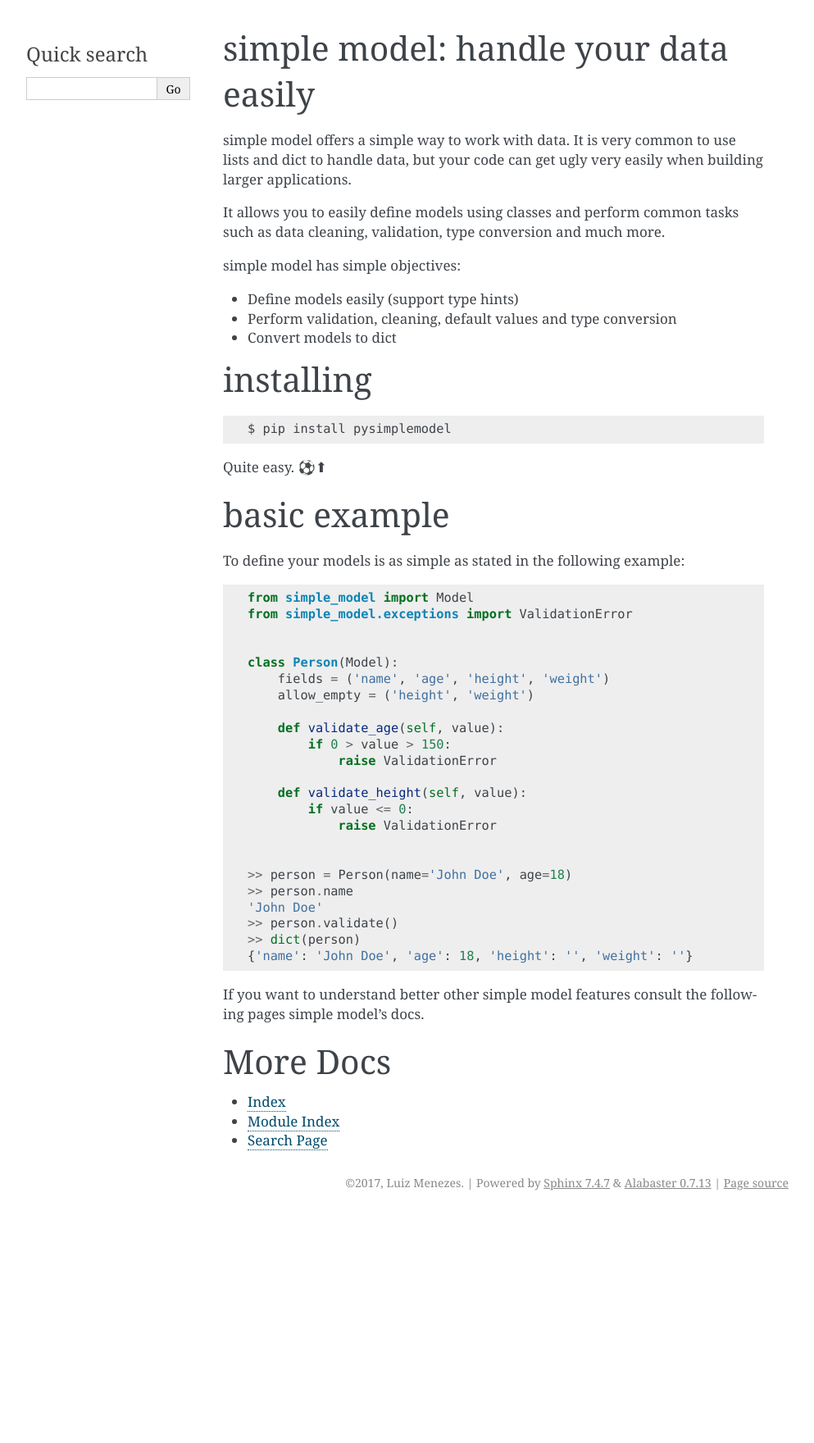
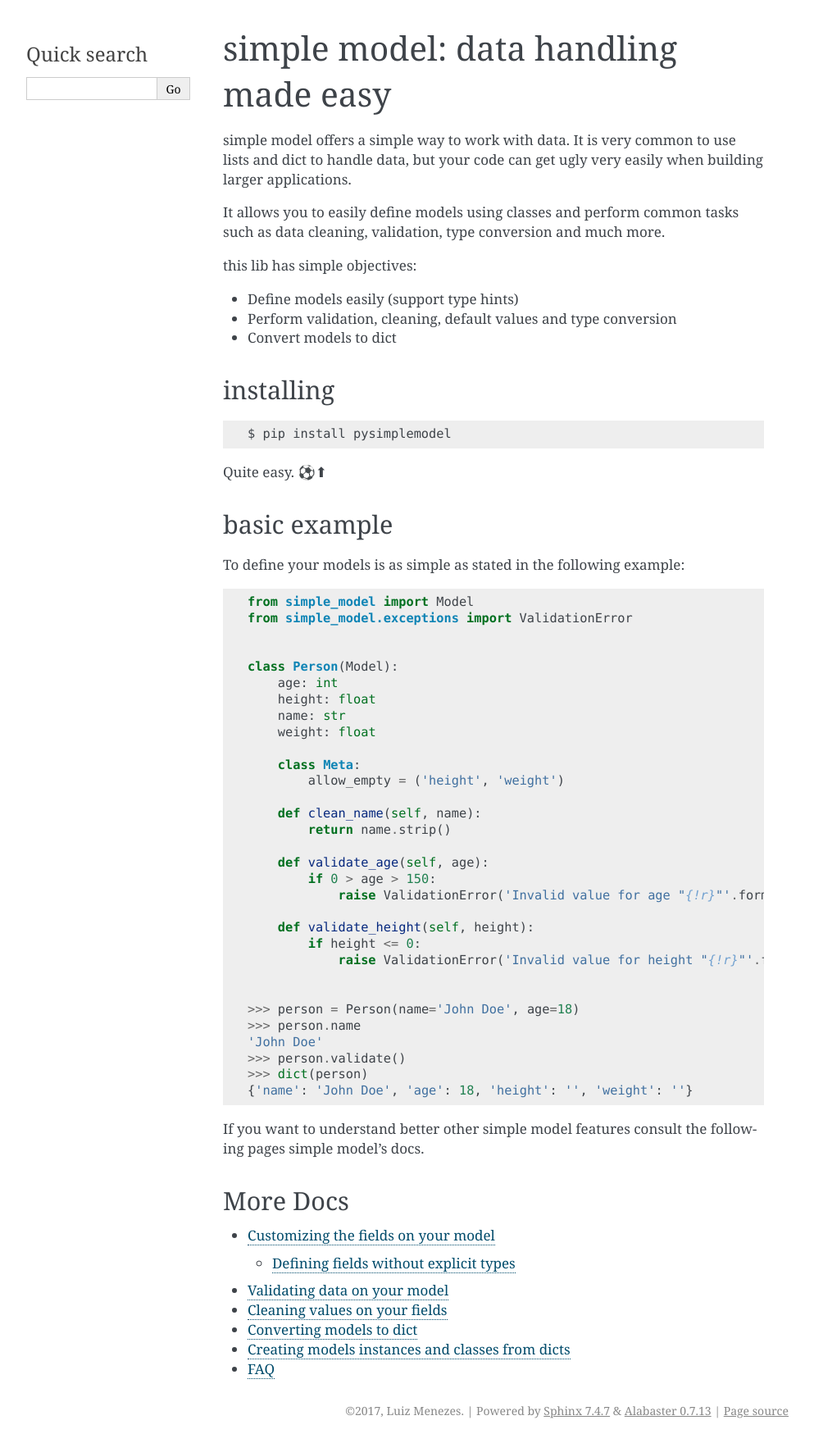
Before and after one commit to lamenezes/simple-model, a Sphinx documentation site: the page built from docs/source/index.rst, in a window 1280 px wide. Shown: the whole page at 82% size, without its empty margins (148-1141 px from the left). Built offline with Sphinx 7.4.7, drawn with Linux system fonts in a browser that asks for light colours; formulas are drawn with MathJax 3; before the commit the page ends 1482 px from its top, so only the background shows below that.

Commit message:
Improve docs: fix example + explain basic model fields + some sections stubs

```diff
--- a/docs/source/index.rst
+++ b/docs/source/index.rst
@@ -1,4 +1,5 @@
-simple model: handle your data easily
+=====================================
+simple model: data handling made easy
 =====================================
 
 simple model offers a simple way to work with data. It is very common to use
@@ -8,7 +9,7 @@ building larger applications.
 It allows you to easily define models using classes and perform common tasks
 such as data cleaning, validation, type conversion and much more.
 
-simple model has simple objectives:
+this lib has simple objectives:
 
 * Define models easily (support type hints)
 * Perform validation, cleaning, default values and type conversion
@@ -37,23 +38,31 @@ To define your models is as simple as stated in the following example:
 
 
     class Person(Model):
-        fields = ('name', 'age', 'height', 'weight')
-        allow_empty = ('height', 'weight')
+        age: int
+        height: float
+        name: str
+        weight: float
 
-        def validate_age(self, value):
-            if 0 > value > 150:
-                raise ValidationError
+        class Meta:
+            allow_empty = ('height', 'weight')
 
-        def validate_height(self, value):
-            if value <= 0:
-                raise ValidationError
+        def clean_name(self, name):
+            return name.strip()
+
+        def validate_age(self, age):
+            if 0 > age > 150:
+                raise ValidationError('Invalid value for age "{!r}"'.format(age))
+
+        def validate_height(self, height):
+            if height <= 0:
+                raise ValidationError('Invalid value for height "{!r}"'.format(age))
 
 
-    >> person = Person(name='John Doe', age=18)
-    >> person.name
+    >>> person = Person(name='John Doe', age=18)
+    >>> person.name
     'John Doe'
-    >> person.validate()
-    >> dict(person)
+    >>> person.validate()
+    >>> dict(person)
     {'name': 'John Doe', 'age': 18, 'height': '', 'weight': ''}
 
 
@@ -66,8 +75,5 @@ More Docs
 
 .. toctree::
    :maxdepth: 2
-   :caption: Contents:
 
-* :ref:`genindex`
-* :ref:`modindex`
-* :ref:`search`
+   more
--- /dev/null
+++ b/docs/source/more.rst
@@ -0,0 +1,138 @@
+Customizing the fields on your model
+====================================
+
+Models are used to manage business logic, data and rules of applications.
+Data is represented by model classes and its fields. The easiest way to
+define fields using simple model is by using `type hints`_ syntax:
+
+.. code:: python
+
+    from decimal import Decimal
+
+    from simple_model import Model
+
+
+    class ProductCategory(Model):
+        name: str
+        is_active: bool = False
+
+
+    class Product(Model):
+        title: str
+        description: str
+        category: ProductCategory
+        price: Decimal
+        is_active: bool = False
+
+
+In the example above we create two models ``ProductCategory`` with ``name``
+and ``is_active`` fields and ``Product`` with ``title``, ``description`` and
+other fields.
+
+simple model will automtically create custom initializers (``__init__`` methods
+or constructors) that receives all the specified fields as parameters.
+To create model instances just do the following:
+
+
+.. code:: python
+
+    category = ProductCategory(
+        name='clothing',
+        is_active=True,
+    )
+    product = Product(
+        title='Pants',
+        description='Pants are great',
+        category=category,
+        price=80,
+        is_active=True,
+    )
+
+
+As shown in the models above it is possible to can easily customize field types
+by defining the class attributes using `type hints`_. It is also possible to
+provide a default value for each field by setting values on each field on the
+model class.
+
+
+Defining fields without explicit types
+~~~~~~~~~~~~~~~~~~~~~~~~~~~~~~~~~~~~~~
+
+If you don't want to enforce types on your fields it is possible to:
+
+1. Use ``typing.Any`` as field type
+2. Define fields using the ``Meta`` class
+
+Let's try to define fields without typing by using the first approach:
+
+.. code:: python
+
+    import typing
+
+    from simple_model import Model
+
+
+    class Bag:
+        name: typing.Any
+        brand: typing.Any
+        items: typing.Any
+
+
+This notation can turn repetitive when working with a great number of fields.
+So simple model also support creating fields by defining a fields attribute
+inside the model ``Meta`` class. The attribute must be a tuple of the name
+of each field as a string. This behaviour is shown in the following example:
+
+.. code:: python
+
+    class Bag:
+        class Meta:
+            fields = (
+                'name',
+                'brand',
+                'items',
+            )
+
+
+The result is the same on both examples: a model ``Bag`` is created with
+``name``, ``brand`` and ``items`` fields. Model instances are created the
+same way as showed on previous examples.
+
+It is also possible to define fields using both approaches:
+
+.. code:: python
+
+    # TBD
+
+
+Validating data on your model
+=============================
+
+TBD
+
+
+Cleaning values on your fields
+==============================
+
+TBD
+
+
+Converting models to dict
+=========================
+
+TBD
+
+
+Creating models instances and classes from dicts
+================================================
+
+TBD
+
+
+FAQ
+===
+
+TBD
+
+
+.. _`type hints`: https://www.python.org/dev/peps/pep-0484/#type-definition-syntax
```
